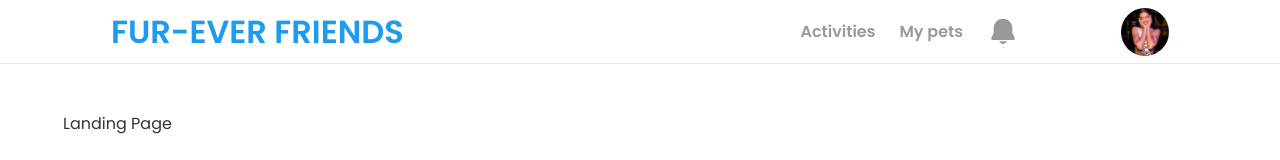
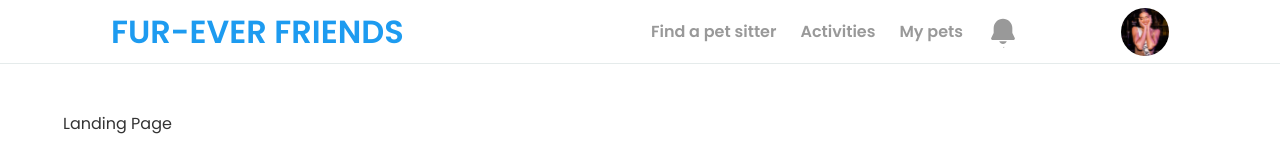
Before and after one commit to jetsarew/fur-ever-friends-frontend, a Next.js app: page / in a window 1280 px wide. Shown: the top 160 px of the page. Built offline with nearby package versions, Linux system fonts and the light colour scheme.

Commit message:
chore: change some style in NavBar component

```diff
--- a/src/components/NavBar/NavBar.tsx
+++ b/src/components/NavBar/NavBar.tsx
@@ -11,7 +11,7 @@ export default function NavBar(){
     role = "pet owner";
 
     return (
-        <div className="fixed top-0 left-0 right-0 w-full h-16 px-[111px] flex flex-row justify-between items-center border-b border-bd-gray bg-white">
+        <div className="fixed top-0 left-0 right-0 w-full h-16 px-[111px] flex flex-row justify-between items-center border-b border-bd-gray bg-white z-10">
             <Link href={"/"} className="text-header text-bright-blue">FUR-EVER FRIENDS</Link>
             {
                 state == "users" ?
@@ -19,6 +19,9 @@ export default function NavBar(){
                     {
                         role == "pet owner" &&
                         <div className="flex flex-row items-center gap-6 color text-button text-medium-gray">
+                            <Link
+                                href="/search"
+                            >Find a pet sitter</Link>
                             <Link
                                 href="/activity"
                             >Activities</Link>
```
